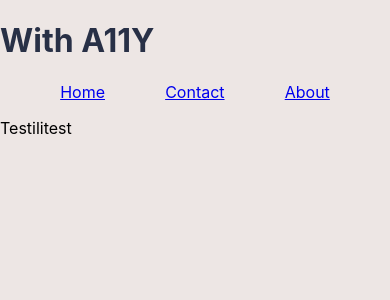
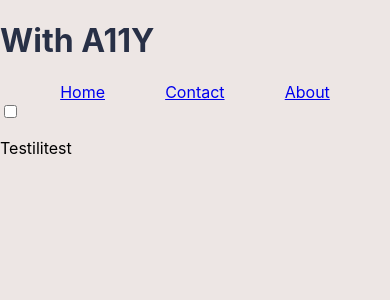
Before and after one commit to JohannaENilsson/the-accessibility-way, a React (Create React App) app: page /withA11y in a window 390 px wide. Shown: the top 300 px of the page. Built offline with nearby package versions, Linux system fonts and the light colour scheme.

Commit message:
dark mode and media query prefers-color-scheme = respect users settings

```diff
--- a/package.json
+++ b/package.json
@@ -8,6 +8,7 @@
     "@testing-library/user-event": "^12.1.10",
     "react": "^17.0.1",
     "react-dom": "^17.0.1",
+    "react-responsive": "^8.2.0",
     "react-router-dom": "^5.2.0",
     "react-scripts": "4.0.1",
     "web-vitals": "^0.2.4"
--- a/src/pages/WithA11y.js
+++ b/src/pages/WithA11y.js
@@ -1,12 +1,43 @@
 import NavigationWithA11y from "../components/NavigationWithA11y";
 
+import { useState, useEffect } from "react";
+import { useMediaQuery } from "react-responsive";
+
+const DARK_CLASS = "dark";
+
 const WithA11y = () => {
+  const systemPrefersDark = useMediaQuery(
+    {
+      query: "(prefers-color-scheme: dark)",
+    },
+    undefined,
+    (prefersDark) => {
+      setIsDark(prefersDark);
+    }
+  );
+  const [isDark, setIsDark] = useState(systemPrefersDark);
+  useEffect(() => {
+    if (isDark) {
+      document.documentElement.classList.add(DARK_CLASS);
+    } else {
+      document.documentElement.classList.remove(DARK_CLASS);
+    }
+  }, [isDark]);
+
+  console.log("is dark", isDark);
   return (
     <main>
       <header>
         <h1>With A11Y</h1>
         <NavigationWithA11y />
       </header>
+      <input
+        type="checkbox"
+        checked={isDark}
+        value={isDark}
+        onChange={(e) => setIsDark(e.target.checked)}
+        aria-label="Dark mode"
+      />
 
       <p>Testilitest</p>
     </main>
--- a/src/styles/App.css
+++ b/src/styles/App.css
@@ -1,8 +1,10 @@
 @import "Color.css";
 @import "Home-style.css";
+/* @import "media-query.css"; */
 
 body {
   background-color: var(--color-background);
+  color: var(--color-text);
 }
 
 nav, .nav{
--- a/src/styles/Color.css
+++ b/src/styles/Color.css
@@ -6,3 +6,12 @@ html {
     --color-complement: #64616A;
     --color-contrast: #283046;
   }
+
+  html.dark {
+    --color-text: #EDE6E4;
+    --color-background: black;
+    --color-primary: #A49B9A;
+    --color-secondary: #283046;
+    --color-complement: #64616A;
+    --color-contrast: #D4CAC6;
+  }
--- /dev/null
+++ b/src/styles/media-query.css
@@ -0,0 +1,6 @@
+ /* @media (prefers-color-scheme: dark) {
++      html {
++        --primaryBackgroundColor: black;
++        --primaryTextColor: white;
++      }
++    } */
```
Also changed, not shown: 2 other files (tests, documents, lock files or other folders).
